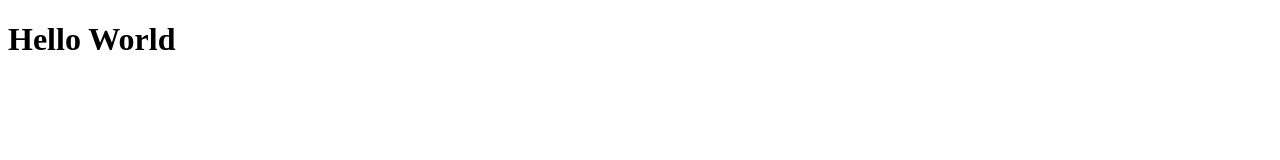
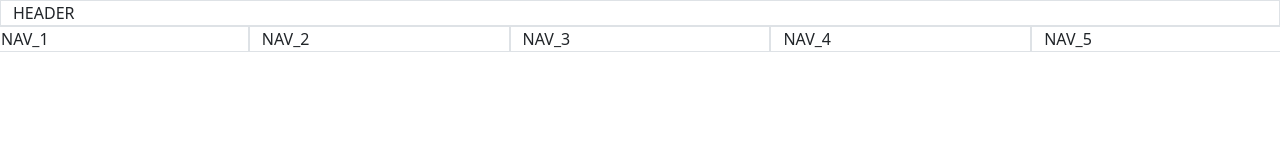
Before and after one commit to franmartinezhenares/DIW_restaurante, a website: page src/index.html in a window 1280 px wide. Drawn offline with nearby package versions, Linux system fonts and the light colour scheme.

Commit message:
Bootstrap + img

```diff
--- a/package.json
+++ b/package.json
@@ -12,5 +12,9 @@
   "devDependencies": {
     "parcel": "^2.7.0",
     "prettier": "^2.7.1"
+  },
+  "dependencies": {
+    "@popperjs/core": "^2.11.6",
+    "bootstrap": "^5.2.2"
   }
 }
--- a/src/index.html
+++ b/src/index.html
@@ -5,8 +5,18 @@
     <meta http-equiv="X-UA-Compatible" content="IE=edge">
     <meta name="viewport" content="width=device-width, initial-scale=1.0">
     <title>Document</title>
+    <link rel="stylesheet" href="/node_modules/bootstrap/dist/css/bootstrap.css">
 </head>
 <body>
-    <h1>Hello World</h1>
+    <header class="container-fluid border">HEADER</header>
+    <nav class="row">
+        <div class="col border">NAV_1</div>
+        <div class="col border">NAV_2</div>
+        <div class="col border">NAV_3</div>
+        <div class="col border">NAV_4</div>
+        <div class="col border">NAV_5</div>
+    </nav>
+
+    <script src="/node_modules/bootstrap/dist/js/bootstrap.bundle.js"></script>
 </body>
 </html>
```
Also changed, not shown: src/img/ON_Favicon.png (added), src/img/ON_bigLogo_transparent.png (added), src/img/OnlyNatural_pp.png (added), src/img/andrea-riezzo-sSWGRQe76DY-unsplash.jpg (added), src/img/brooke-lark-08bOYnH_r_E-unsplash.jpg (added), src/img/joe-dudeck-QnjmiPFU-4k-unsplash.jpg (added), 11 other files.
